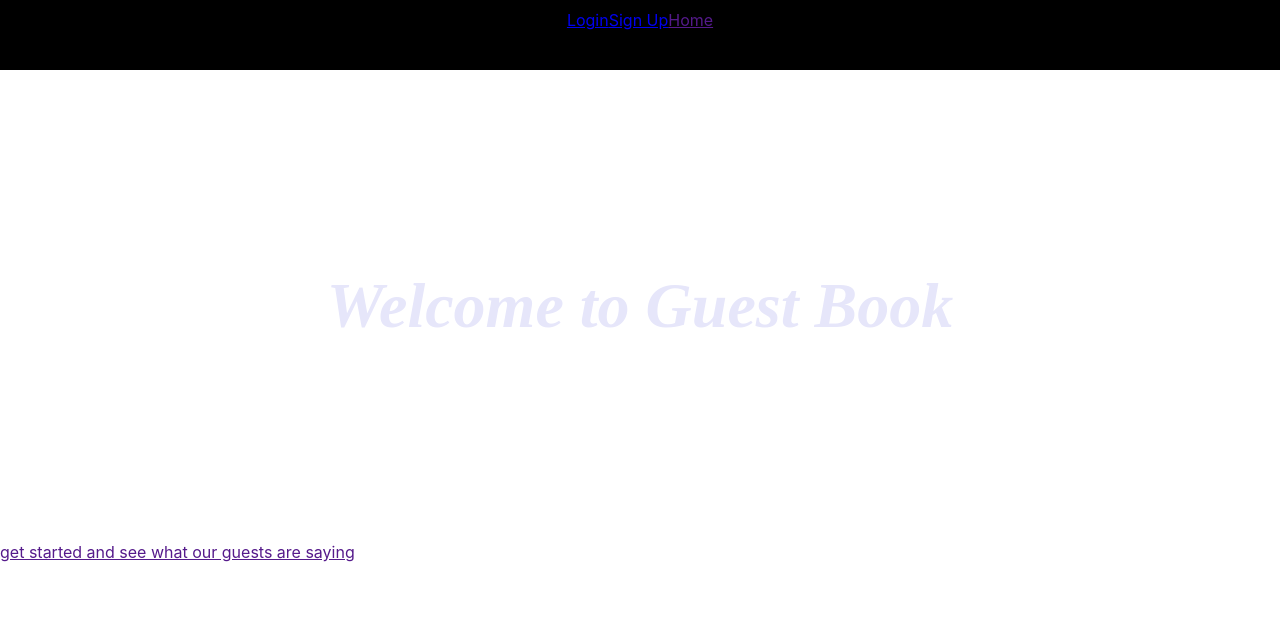
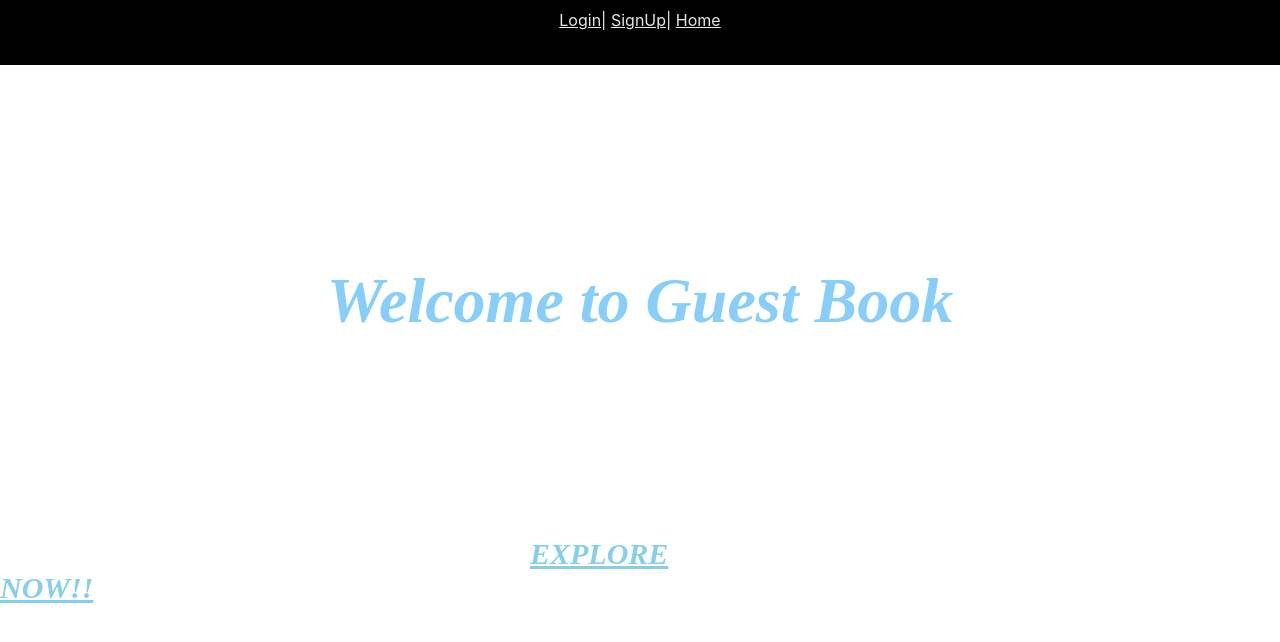
Before and after one commit to LamaIhab/Guestbook, a React (Create React App) app in the folder client/: page /signUp in a window 1280 px wide. Shown: the top 642 px of the page. Built offline with nearby package versions, Linux system fonts and the light colour scheme.

Commit message:
added some styles to home page

```diff
--- a/client/src/AllMessages.js
+++ b/client/src/AllMessages.js
@@ -16,7 +16,7 @@ export default class AllMessages extends React.Component {
   }
   postMsg = () => {
     if(!(this.props.username)&& (!this.props.usernameSU)){ // alerting if not signed in
-      alert('please sign in/ sign up to reply to messages')
+      alert('please sign in/ sign up to post a message')
       return
     }
     const msg = prompt("type your message:");
--- a/client/src/App.js
+++ b/client/src/App.js
@@ -51,7 +51,7 @@ home=()=>{
       <div >
         <Header logIn = {this.logIn} signUp = {this.signUp} home={this.home}/>
         <p style = {message}>Welcome to Guest Book</p>
-        <Link onClick={this.gotoMsgs}>get started and see what our guests are saying</Link>
+        <Link style={getStarted} onClick={this.gotoMsgs}>EXPLORE NOW!!</Link>
 
 
 
@@ -64,7 +64,7 @@ const message = {
   textAlign:'center',
   fontFamily:'Ariel',
   fontStyle:'Italic',
-  color:'#E6E6FA',
+  color:'#87CEFA',
 
   padding:'135px',
   flex:100,
@@ -74,15 +74,18 @@ const message = {
 }
 const getStarted = {
   textAlign:'center',
+  fontFamily:'Ariel',
+  fontStyle:'Italic',
+  color:'#87CEEB',
+
+  padding:'530px',
+  flex:20,
+  flexDirection:'coloumn',
+
+  fontSize:30,
+  fontWeight:'bold'
 
 }
-// const container= {
-//   backgroundImage: `url(${`https://media-exp1.licdn.com/dms/image/C560BAQFiIh9Q4ja0jA/company-logo_200_200/0?e=1597276800&v=beta&t=E_o59DWkxrK4PsoWgCWMSmRQFUqxWOtijg0YwfpviyQ`})`,
-//   backgroundPosition: 'right',
-//   backgroundSize: 'cover',
-//   backgroundRepeat: 'no-repeat',
-//   width: '50vw',
-//   height: '15vh'
-// }
+
 
 export default App;
--- a/client/src/Header.js
+++ b/client/src/Header.js
@@ -18,9 +18,9 @@ export default class Header extends React.Component{
             <header style = {headerStyle}>
 
 
-            <Link to='/login'onClick={this.props.logIn}>Login</Link>
-            <Link to='/signUp' onClick={this.props.signUp}>Sign Up</Link>
-            <Link onClick={this.props.home}>Home</Link>
+            <Link style={LinkStyle} to='/login'onClick={this.props.logIn}>Login</Link>|{" "}
+            <Link style={LinkStyle} to='/signUp' onClick={this.props.signUp}>SignUp</Link>|{" "}
+            <Link style={LinkStyle} onClick={this.props.home}>Home</Link>
 
             </header>
 
@@ -42,5 +42,9 @@ const headerStyle={
     color:'#e5e8e8',
     textAlign:'center',
     padding:'10px',
-    height:50
+    height:45
   }
+  const LinkStyle={
+    color:'#e5e8e8',
+
+}
--- a/client/src/MessagesPage.js
+++ b/client/src/MessagesPage.js
@@ -5,7 +5,7 @@ import Header from './Header'
 export default class MessagesPage extends React.Component{
 
     render(){
-        console.log(this.props.username+'msgpage')
+        //console.log(this.props.username+'msgpage')
         return(
             <div>
 
```
